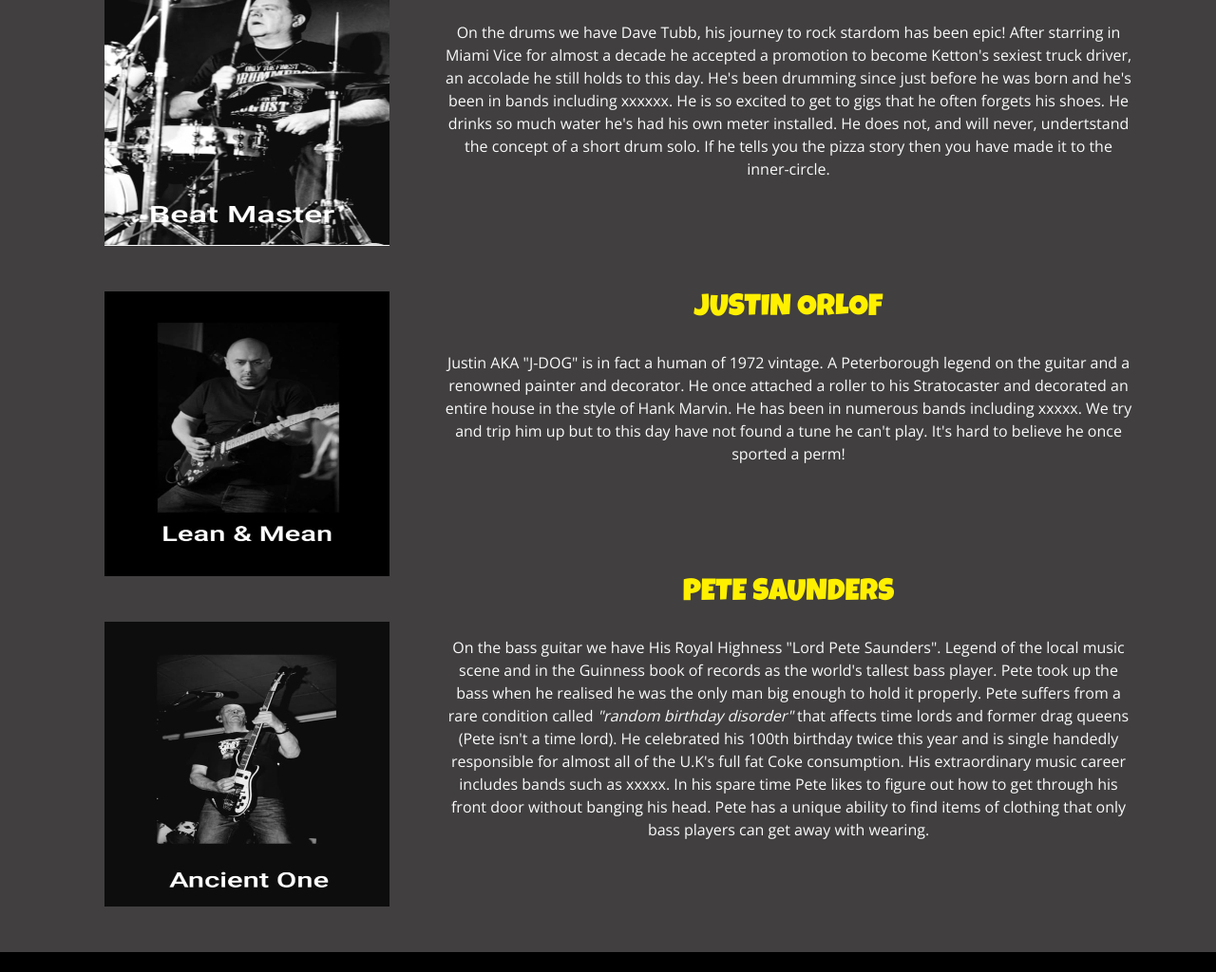
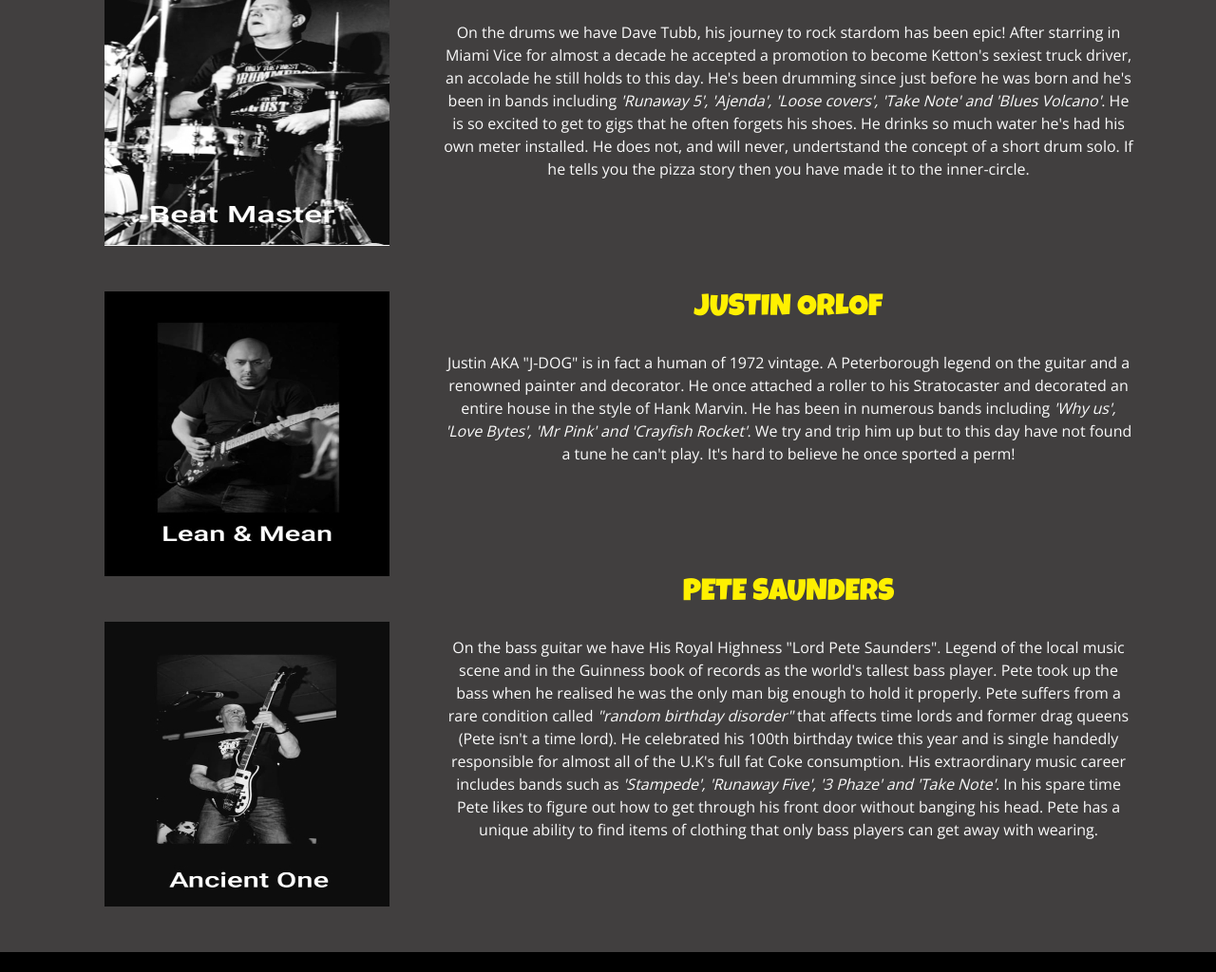
Before and after one commit to leeton1412/cosmic-rodney, a plain HTML site: page meet-the-band.html in a window 1280 px wide. Shown: the part 640-1664 px from the top of the page at 95% size. Drawn offline with nearby package versions, Linux system fonts and the light colour scheme.

Commit message:
Changed view on screens 768 x 1024 for Justin Bio

```diff
--- a/assets/css/style.css
+++ b/assets/css/style.css
@@ -163,7 +163,7 @@
  .form-container{
      margin-bottom: 30px;
 }
-/*--- Events*/
+/*--------------------------------------------- Events*/
 /*------Event calendar from bootsnipp.com user Horseng*/
  .row-striped:nth-of-type(odd){
       border-left: 4px #000000 solid;
@@ -193,3 +193,4 @@
      color:#fafafa;
      padding-top: 25px;
 }
+ /*---------------------------gallery footer sticking-----*/
--- a/meet-the-band.html
+++ b/meet-the-band.html
@@ -13,6 +13,7 @@
         <title>Cosmic | Rodney</title>
     </head>
     <body>
+
         <!--Eric Agulto responsive nav bar code pen-->
         <nav class="navbar sticky-top navbar-expand-lg nav-background">
             <div class="container">
@@ -77,7 +78,7 @@
                     <p class="band-bio"> On the drums we have Dave Tubb, his journey to rock stardom has been epic!
                         After starring in Miami Vice for almost a decade he accepted a promotion to become Ketton's
                         sexiest truck driver, an accolade he still holds to this day. He's been drumming since just
-                        before he was born and he's been in bands including xxxxxx. He is so excited to get to gigs
+                        before he was born and he's been in bands including <em>'Runaway 5', 'Ajenda', 'Loose covers', 'Take Note' and 'Blues Volcano'</em>. He is so excited to get to gigs
                         that he often forgets his shoes. He drinks so much water he's had his own meter installed.
                         He does not, and will never, undertstand the concept of a short drum solo. If he tells you
                         the pizza story then you have made it to the inner-circle.
@@ -88,12 +89,12 @@
                 <div class="col-lg-4 col-md-12 col-xs-12 text-center pt-5">
                     <img src="assets/images/guitar-profile-resized.jpg" class="img-responsive" alt="Guitarist">
                 </div>
-                <div class="col-md-8 text-center pt-5">
+                <div class="col-lg-8 text-center pt-5">
                     <h2 class="zoom">Justin Orlof</h2>
                     <p class="band-bio">Justin AKA "J-DOG" is in fact a human of 1972 vintage. A Peterborough
                         legend on the guitar and a renowned painter and decorator. He once attached a roller to
                         his Stratocaster and decorated an entire house in the style of Hank Marvin. He has been
-                        in numerous bands including xxxxx. We try and trip him up but to this day have not found
+                        in numerous bands including <em>'Why us', 'Love Bytes', 'Mr Pink' and 'Crayfish Rocket'</em>. We try and trip him up but to this day have not found
                         a tune he can't play. It's hard to believe he once sported a perm!
                     </p>
                 </div>
@@ -111,7 +112,7 @@
                         <em>"random birthday disorder"</em> that affects time lords and former drag queens
                         (Pete isn't a time lord). He celebrated his 100th birthday twice this year and is
                         single handedly responsible for almost all of the U.K's full fat Coke consumption.
-                        His extraordinary music career includes bands such as xxxxx. In his spare time Pete
+                        His extraordinary music career includes bands such as <em>'Stampede', 'Runaway Five', '3 Phaze' and 'Take Note'</em>. In his spare time Pete
                         likes to figure out how to get through his front door without banging his head. Pete
                         has a unique ability to find items of clothing that only bass players can get away
                         with wearing.
```
